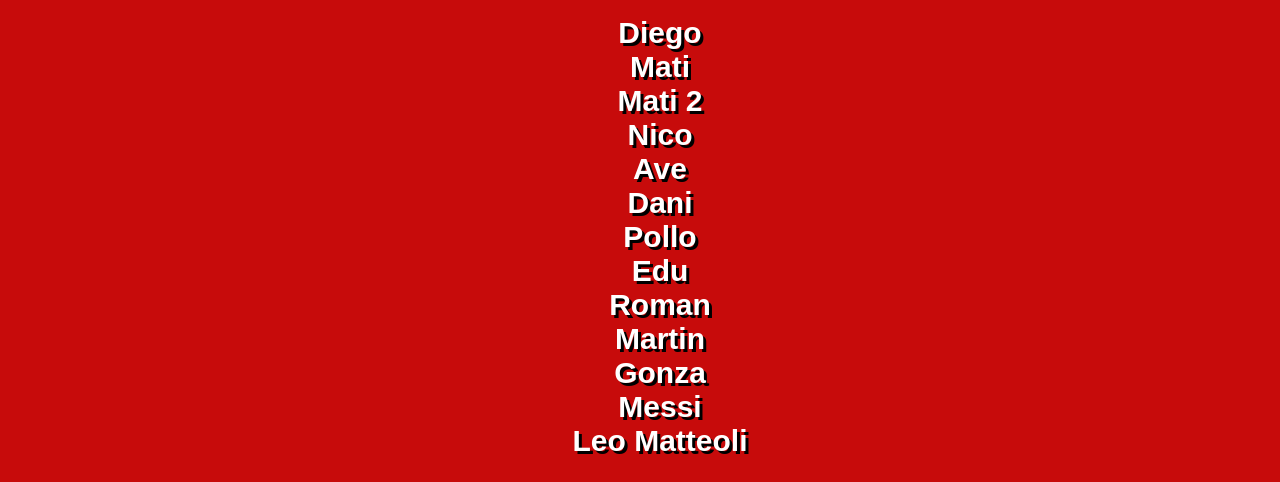
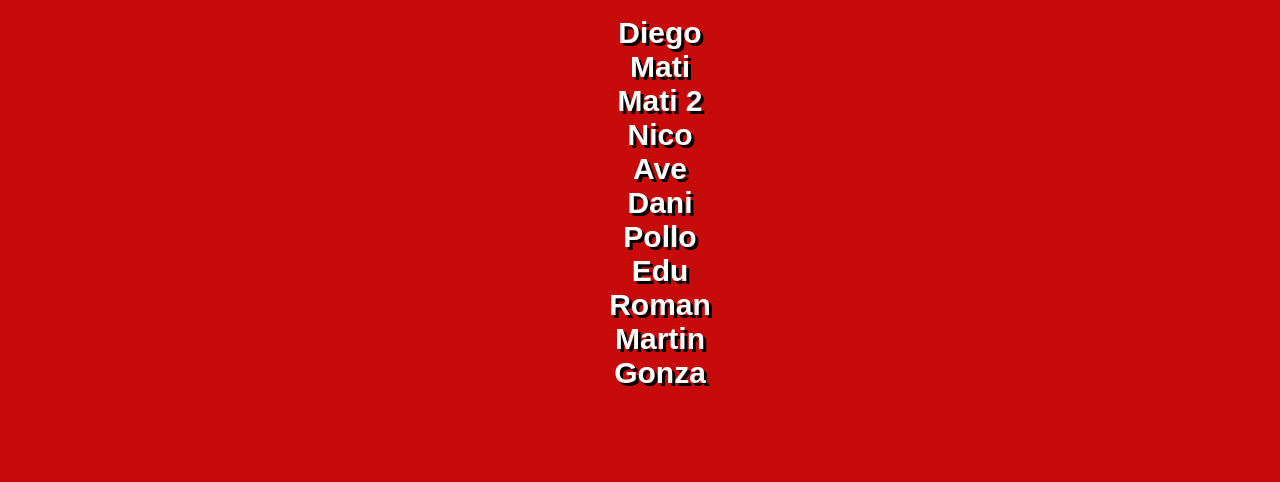
Before and after one commit to GonzaloDev90/GonzaloDev90.github.io, a plain HTML site: page Presion Alta/jugadores.html in a window 1280 px wide. Shown: the part 470-952 px from the top of the page. Drawn offline with Linux system fonts and the light colour scheme.

Commit message:
Update jugadores.html

```diff
--- a/Presion Alta/jugadores.html
+++ b/Presion Alta/jugadores.html
@@ -43,8 +43,6 @@
     <li>Roman</li>
     <li>Martin</li>
     <li>Gonza</li>
-    <li>Messi</li>
-    <li>Leo Matteoli</li>
     </ol>
   </main>
 
```
